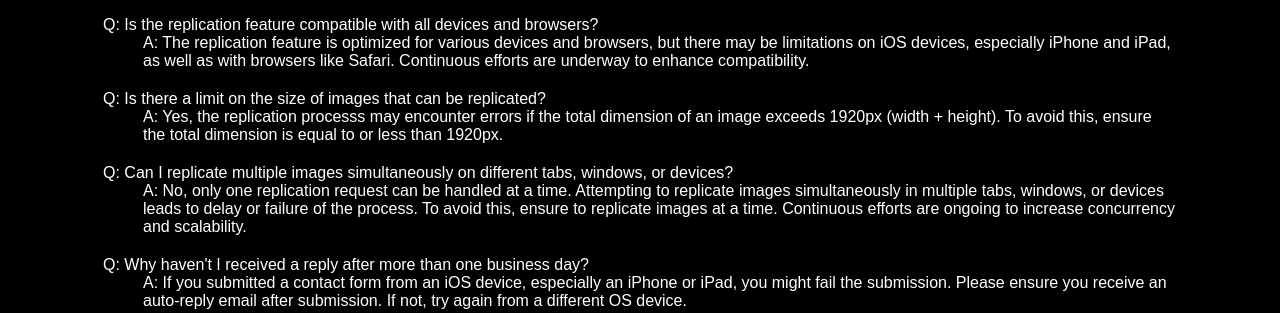
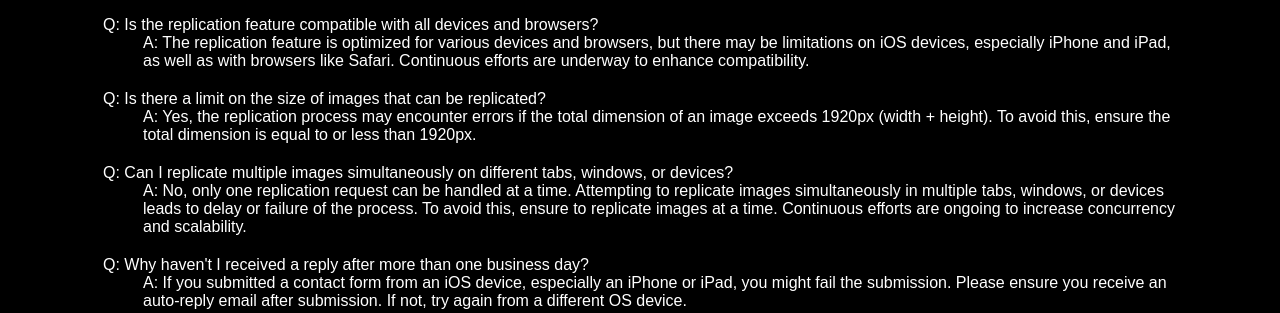
Before and after one commit to Ryo-samurai6340/AIVisualDoppelganger, a Flask app: page / in a window 1280 px wide. Shown: the part 1166-1479 px from the top of the page. Run offline with Flask 3, Linux system fonts and the light colour scheme; some libraries are stand-ins or nearby versions.

Commit message:
Update index.html

```diff
--- a/templates/index.html
+++ b/templates/index.html
@@ -234,7 +234,7 @@
                             </dd>
                             <dt>Q: Is there a limit on the size of images that can be replicated?</dt>
                             <dd>
-                                A: Yes, the replication processs may encounter errors if the total dimension of an image
+                                A: Yes, the replication process may encounter errors if the total dimension of an image
                                 exceeds 1920px (width + height). To avoid this, ensure the total dimension is equal to
                                 or less than 1920px.
                             </dd>
```
